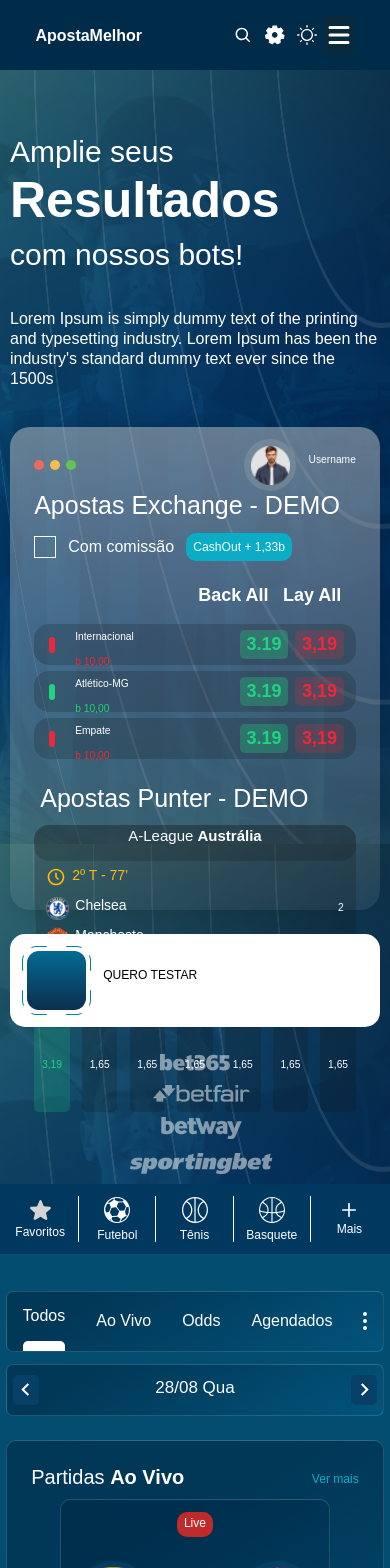
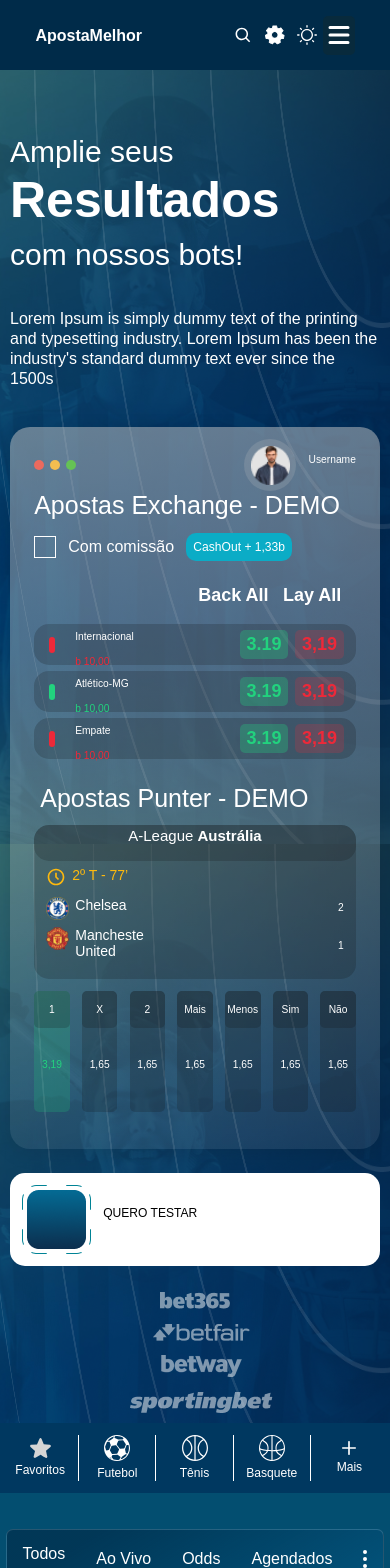
Before and after one commit to wallace2001/goodtrade, a Next.js app: page / in a window 390 px wide. Shown: the top 1568 px of the page. Built offline with nearby package versions, Linux system fonts and the light colour scheme.

Commit message:
fix: fixing responsive image

```diff
--- a/src/components/BannerApresentation/banner.module.scss
+++ b/src/components/BannerApresentation/banner.module.scss
@@ -1,6 +1,6 @@
 .container{
     width: 100%;
-    height: 40rem;
+    height: 100%;
     border-radius: 20px;
 
     padding: 1rem 2rem;
```
Also changed, not shown: public/images/background_mobile_light.png.
